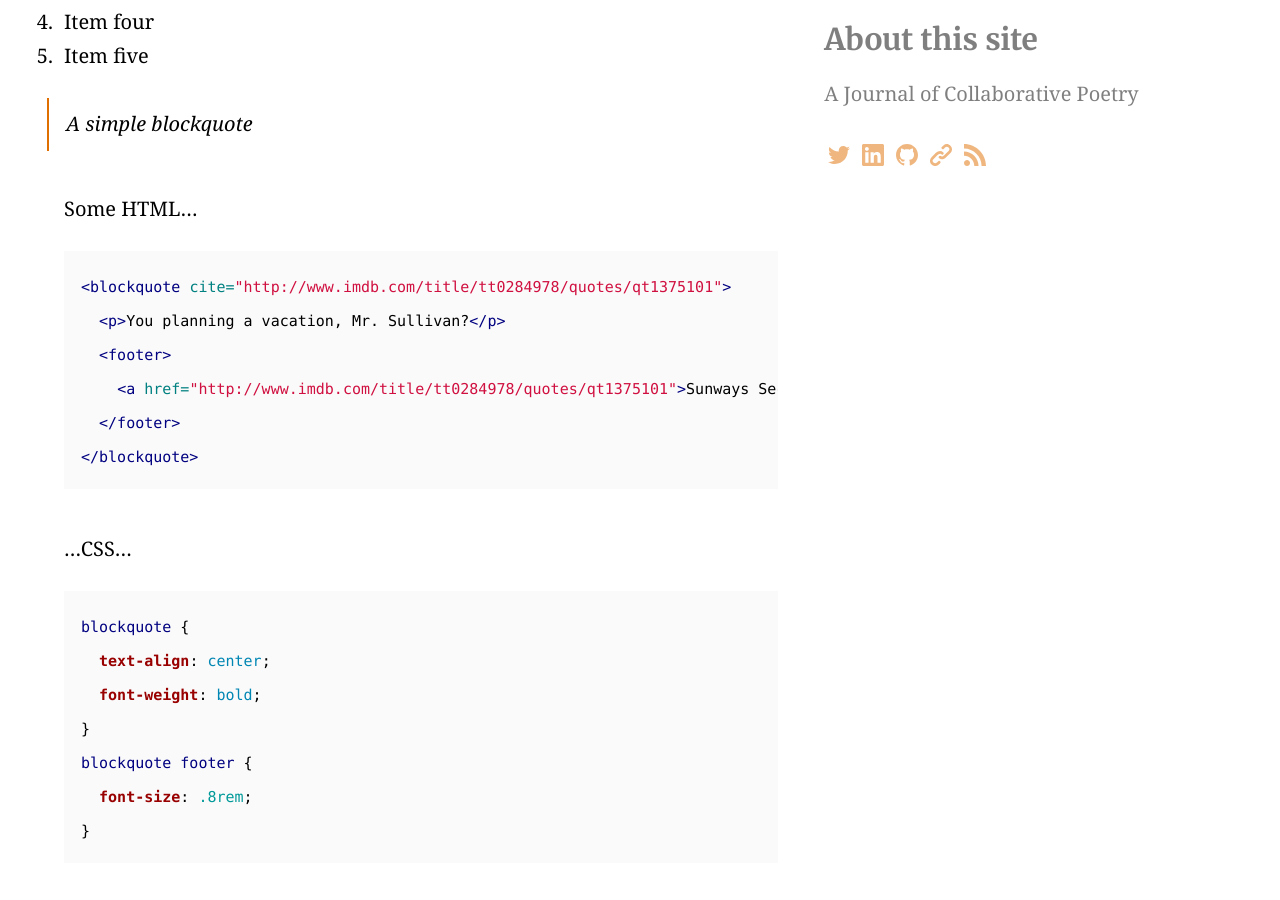
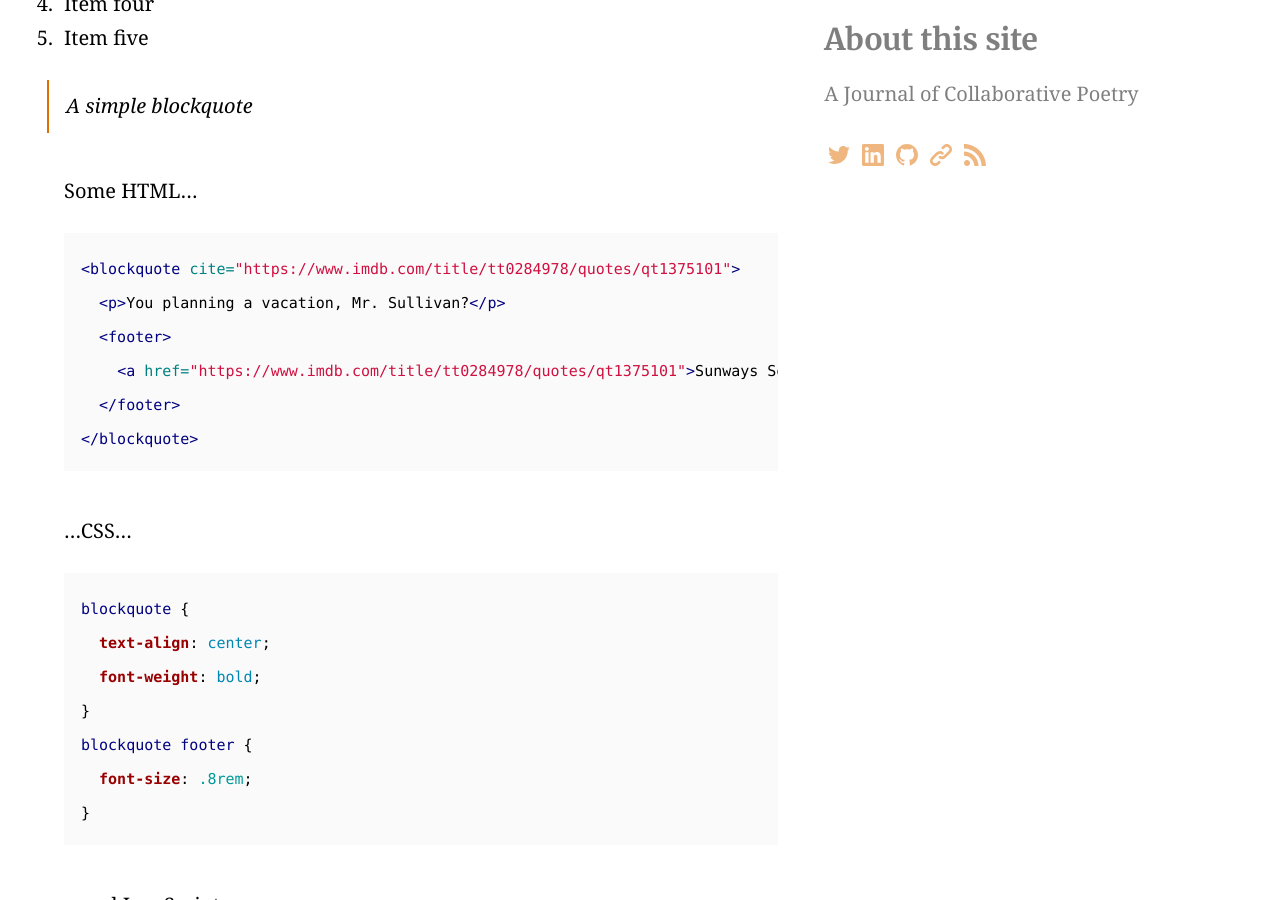
Before and after one commit to atmars77/atmars77.github.io, a Jekyll site: the page built from elements.md, in a window 1280 px wide and 900 px high, scrolled down 1527 px. Built offline with Jekyll 4.4.1, drawn with Linux system fonts in a browser that asks for light colours.

Commit message:
changing to https

````diff
--- a/elements.md
+++ b/elements.md
@@ -44,10 +44,10 @@
 Some HTML...
 
 ``` html
-<blockquote cite="http://www.imdb.com/title/tt0284978/quotes/qt1375101">
+<blockquote cite="https://www.imdb.com/title/tt0284978/quotes/qt1375101">
   <p>You planning a vacation, Mr. Sullivan?</p>
   <footer>
-    <a href="http://www.imdb.com/title/tt0284978/quotes/qt1375101">Sunways Security Guard</a>
+    <a href="https://www.imdb.com/title/tt0284978/quotes/qt1375101">Sunways Security Guard</a>
   </footer>
 </blockquote>
 ```
````
Also changed, not shown: _sass/_flex.scss (+20 -20 lines), _sass/sassline-base/_modular-scale.scss (+5 -5 lines), .github/CODE_OF_CONDUCT.md, .github/CONTRIBUTING.md, README.md, _includes/site-icons.svg, assets/logos/logo.svg, assets/newlogo/newlogo.svg.
